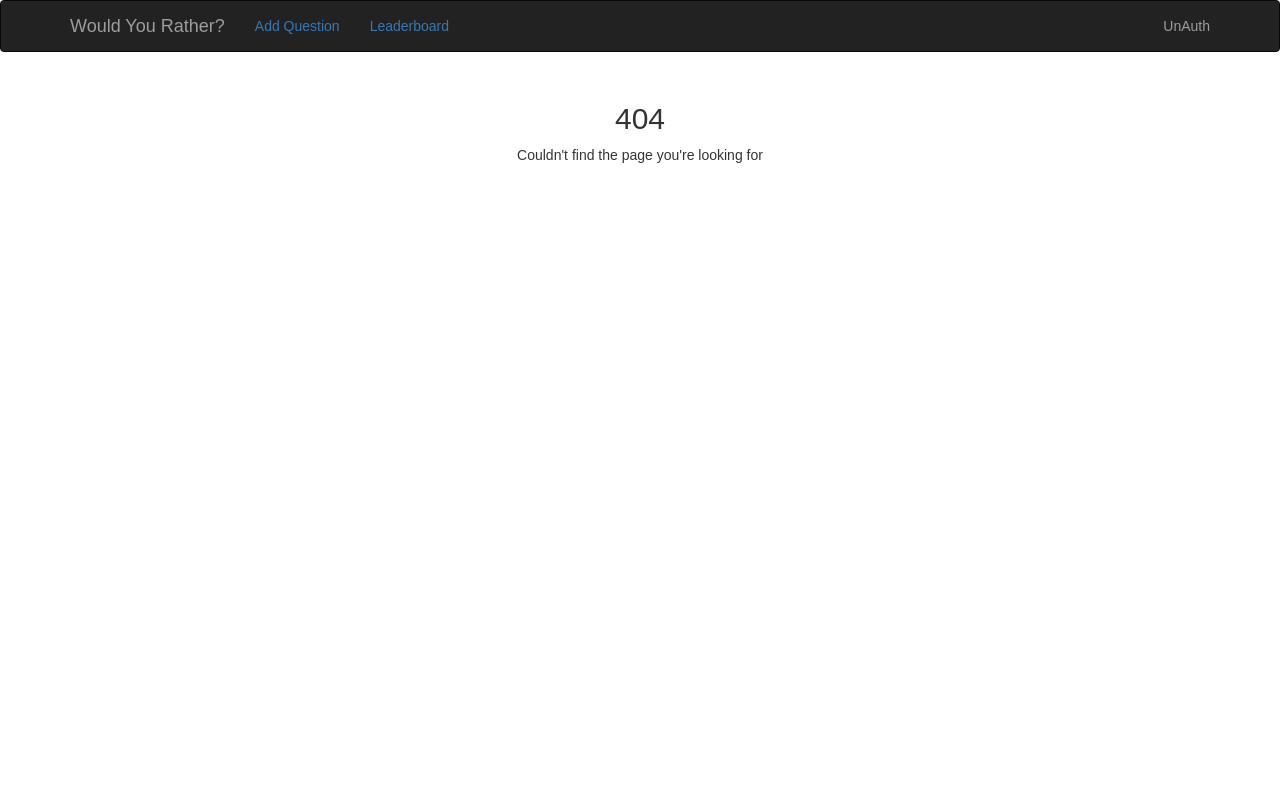
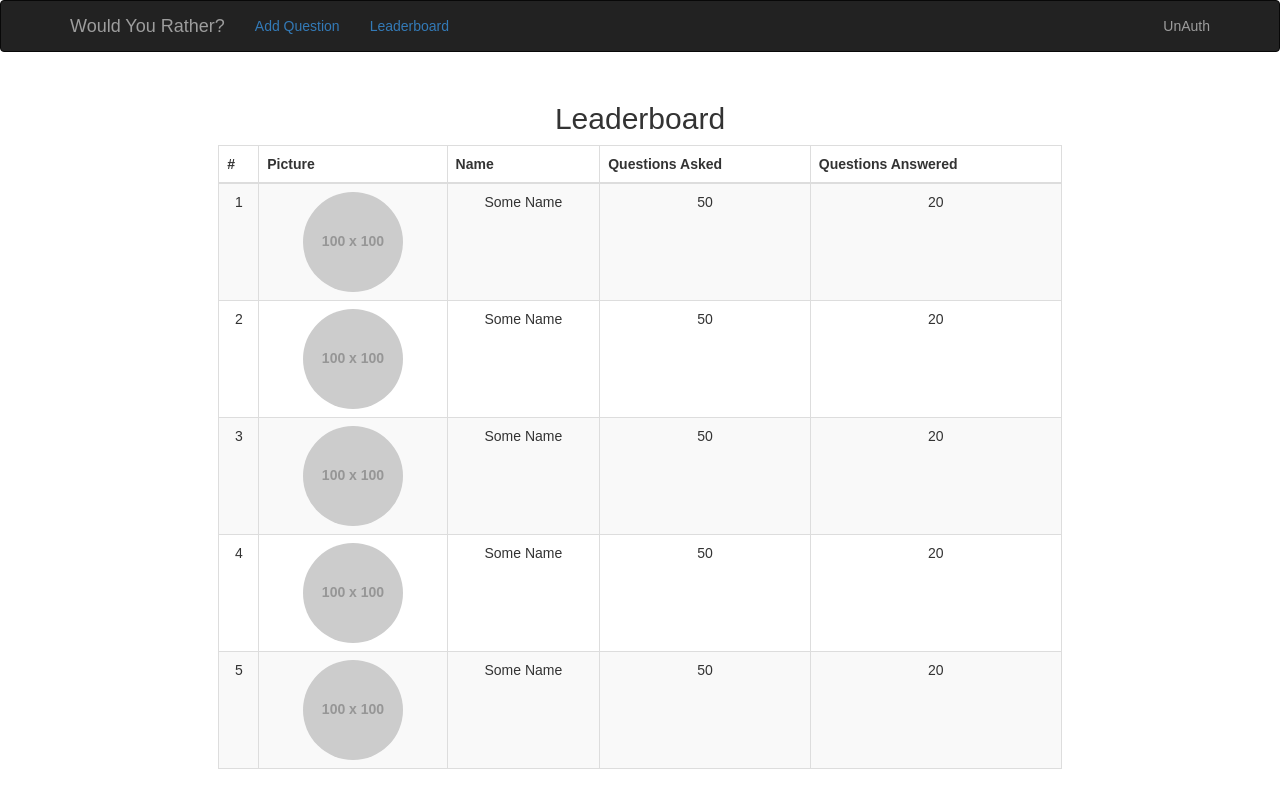
Before and after one commit to ehmadzubair/react-nd-would-you-rather, a React (Create React App) app: page /leaderboard in a window 1280 px wide. Before the commit this address had no page. Built offline with nearby package versions, Linux system fonts and the light colour scheme.

Commit message:
feat: Completed Design for Leaderboard Page

```diff
--- a/src/App.js
+++ b/src/App.js
@@ -9,6 +9,7 @@ import HomePage from './components/home'
 import Login from './components/Login'
 import QuestionDetail from './components/questionDetail'
 import NoMatch from './components/NoMatch'
+import Leaderboard from './components/leaderboard'
 
 import { BrowserRouter, Route, Switch } from 'react-router-dom'
 import PrivateRoute from './utils/PrivateRoute'
@@ -24,7 +25,8 @@ class App extends Component {
                   <Switch>
                       <PrivateRoute exact path='/' component={HomePage} />
                       <Route path='/question/add' component={AddQuestion} />
-                      <Route exact path='/question/:question_id' component={QuestionDetail} name="questionDetail" />
+                      <Route exact path='/question/:question_id' component={QuestionDetail} />
+                      <Route path='/leaderboard' component={Leaderboard} />
                       <Route path='/login' component={Login} />
 
                       <Route component={NoMatch} />
--- a/src/components/NavigationBar.js
+++ b/src/components/NavigationBar.js
@@ -21,7 +21,7 @@ class NavigationBar extends React.Component {
                 <Link to='/question/add'>Add Question</Link>
             </Navbar.Text>
             <Navbar.Text>
-               <Link to='/question/add'>Leaderboard</Link>
+               <Link to='/leaderboard'>Leaderboard</Link>
            </Navbar.Text>
             <Navbar.Text pullRight>
                 {isAuthenticated ? ('Authenicated') : ('UnAuth')}
--- /dev/null
+++ b/src/components/leaderboard/LeaderboardTable.js
@@ -0,0 +1,39 @@
+import React from 'react'
+import {Image, Table} from 'react-bootstrap'
+
+
+class LeaderboardTable extends React.Component {
+
+    render() {
+        return (
+            <Table striped bordered>
+              <thead>
+                <tr>
+                  <th>#</th>
+                  <th>Picture</th>
+                  <th>Name</th>
+                  <th>Questions Asked</th>
+                  <th>Questions Answered</th>
+                </tr>
+              </thead>
+              <tbody>
+                  { [1,2,3,4,5].map((num) => {
+                      return (
+                          <tr>
+                            <td>{num}</td>
+                            <td><Image src='http://via.placeholder.com/100x100' circle /> </td>
+                            <td>Some Name</td>
+                            <td>50</td>
+                            <td>20</td>
+                          </tr>
+                      )
+                  }) }
+
+
+              </tbody>
+            </Table>
+        )
+    }
+}
+
+export default LeaderboardTable
--- /dev/null
+++ b/src/components/leaderboard/index.js
@@ -0,0 +1,22 @@
+import React from 'react'
+import LeaderboardTable from './LeaderboardTable'
+import {Row, Col} from 'react-bootstrap'
+
+class LeaderboardPage extends React.Component {
+
+    render() {
+        return (
+            <div className='top-buffer-50'>
+                <h2>Leaderboard</h2>
+                <Row>
+                    <Col xs={6} xsOffset={3} md={8} mdOffset={2}>
+                        <LeaderboardTable />
+                    </Col>
+                </Row>
+
+            </div>
+        )
+    }
+}
+
+export default LeaderboardPage
```
